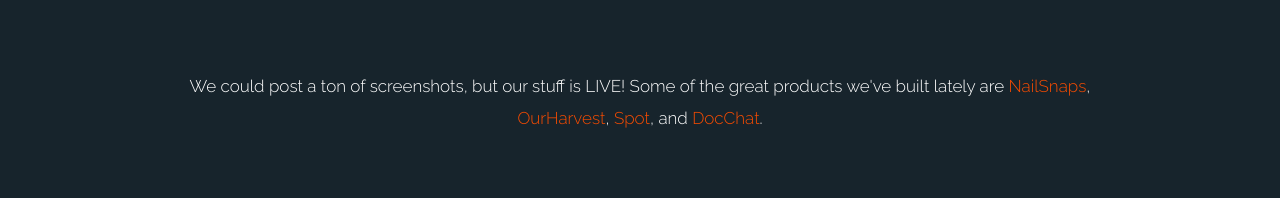
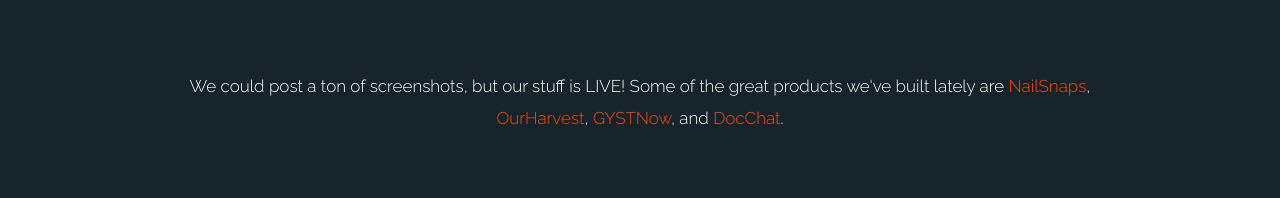
Before and after one commit to clevertech/why, a plain HTML site: page index.html in a window 1280 px wide. Shown: the part 2399-2597 px from the top of the page. Drawn offline with Linux system fonts and the light colour scheme.

Commit message:
replace spot.io with gystnow

```diff
--- a/index.html
+++ b/index.html
@@ -109,7 +109,7 @@
         <article class="twelve columns">
           <h1>Some of our latest achievements</h1>
 
-          <p>We could post a ton of screenshots, but our stuff is LIVE! Some of the great products we've built lately are <a href="http://nailsnaps.com">NailSnaps</a>, <a href="https://ourharvest.com">OurHarvest</a>, <a href="https://spot.io/">Spot</a>, and <a href="http://app.docchat.io">DocChat</a>.</p>
+          <p>We could post a ton of screenshots, but our stuff is LIVE! Some of the great products we've built lately are <a href="http://nailsnaps.com">NailSnaps</a>, <a href="https://ourharvest.com">OurHarvest</a>, <a href="https://getgystnow.com/">GYSTNow</a>, and <a href="http://app.docchat.io">DocChat</a>.</p>
         </article>
       </div>
     </div>
```
